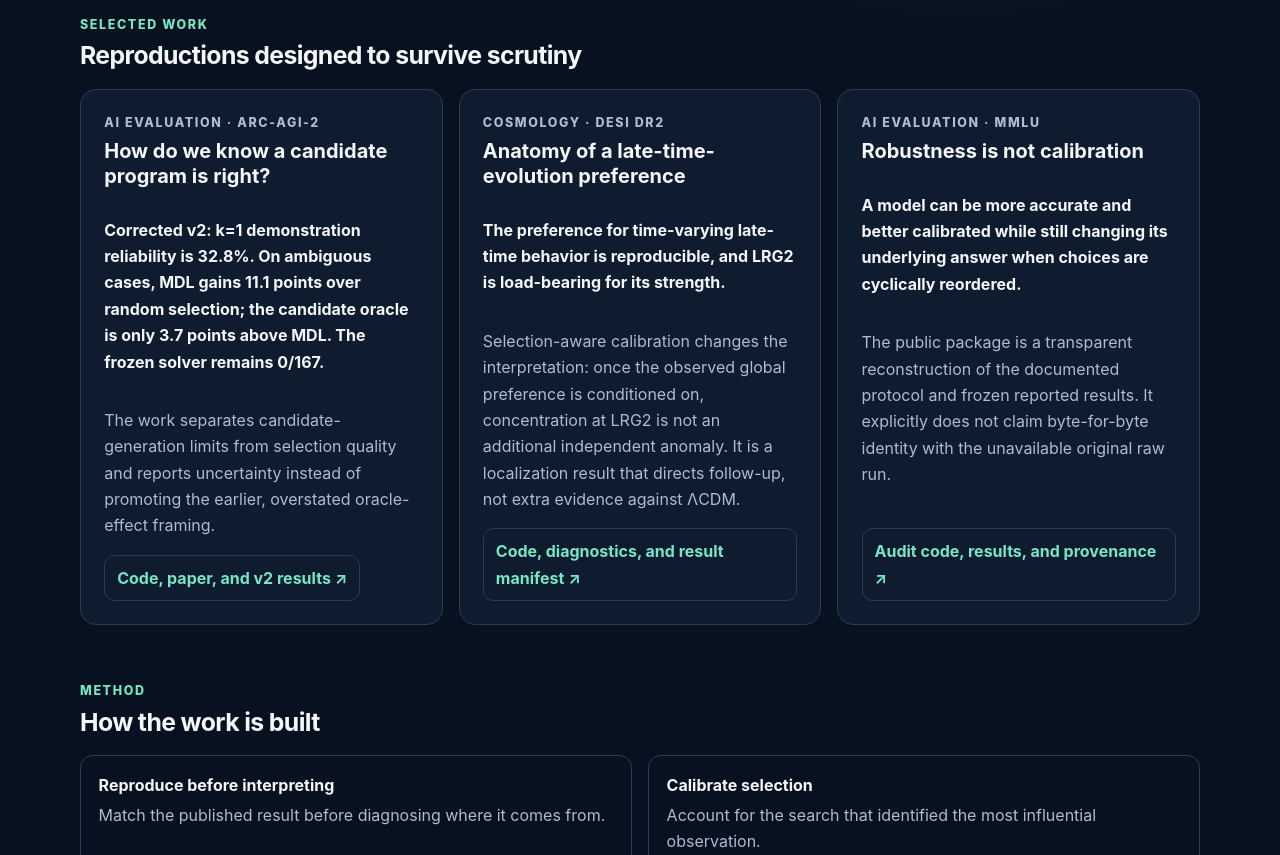
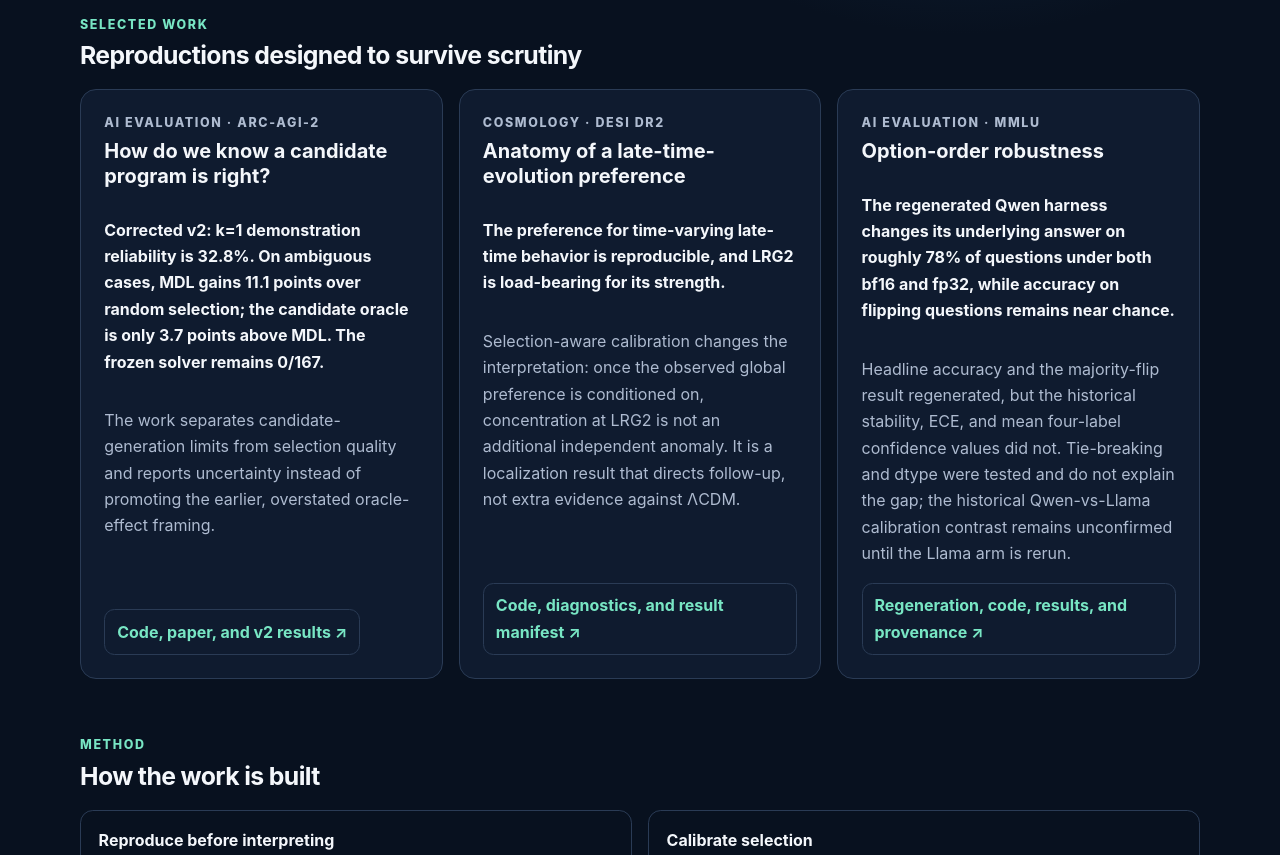
Before and after one commit to GrobeStreet/robert-morong-research, a plain HTML site: page index.html in a window 1280 px wide. Shown: the part 540-1395 px from the top of the page. Drawn offline with Linux system fonts and the light colour scheme.

Commit message:
Update portfolio MMLU evidence status

```diff
--- a/index.html
+++ b/index.html
@@ -162,17 +162,20 @@
 
           <article class="card">
             <p class="eyebrow">AI evaluation · MMLU</p>
-            <h3>Robustness is not calibration</h3>
+            <h3>Option-order robustness</h3>
             <p class="result">
-              A model can be more accurate and better calibrated while still
-              changing its underlying answer when choices are cyclically reordered.
+              The regenerated Qwen harness changes its underlying answer on roughly
+              78% of questions under both bf16 and fp32, while accuracy on flipping
+              questions remains near chance.
             </p>
             <p>
-              The public package is a transparent reconstruction of the documented
-              protocol and frozen reported results. It explicitly does not claim
-              byte-for-byte identity with the unavailable original raw run.
+              Headline accuracy and the majority-flip result regenerated, but the
+              historical stability, ECE, and mean four-label confidence values did
+              not. Tie-breaking and dtype were tested and do not explain the gap;
+              the historical Qwen-vs-Llama calibration contrast remains unconfirmed
+              until the Llama arm is rerun.
             </p>
-            <a class="project-link" href="https://github.com/GrobeStreet/mmlu-robustness-audit">Audit code, results, and provenance ↗</a>
+            <a class="project-link" href="https://github.com/GrobeStreet/mmlu-robustness-audit">Regeneration, code, results, and provenance ↗</a>
           </article>
         </div>
       </section>
```
